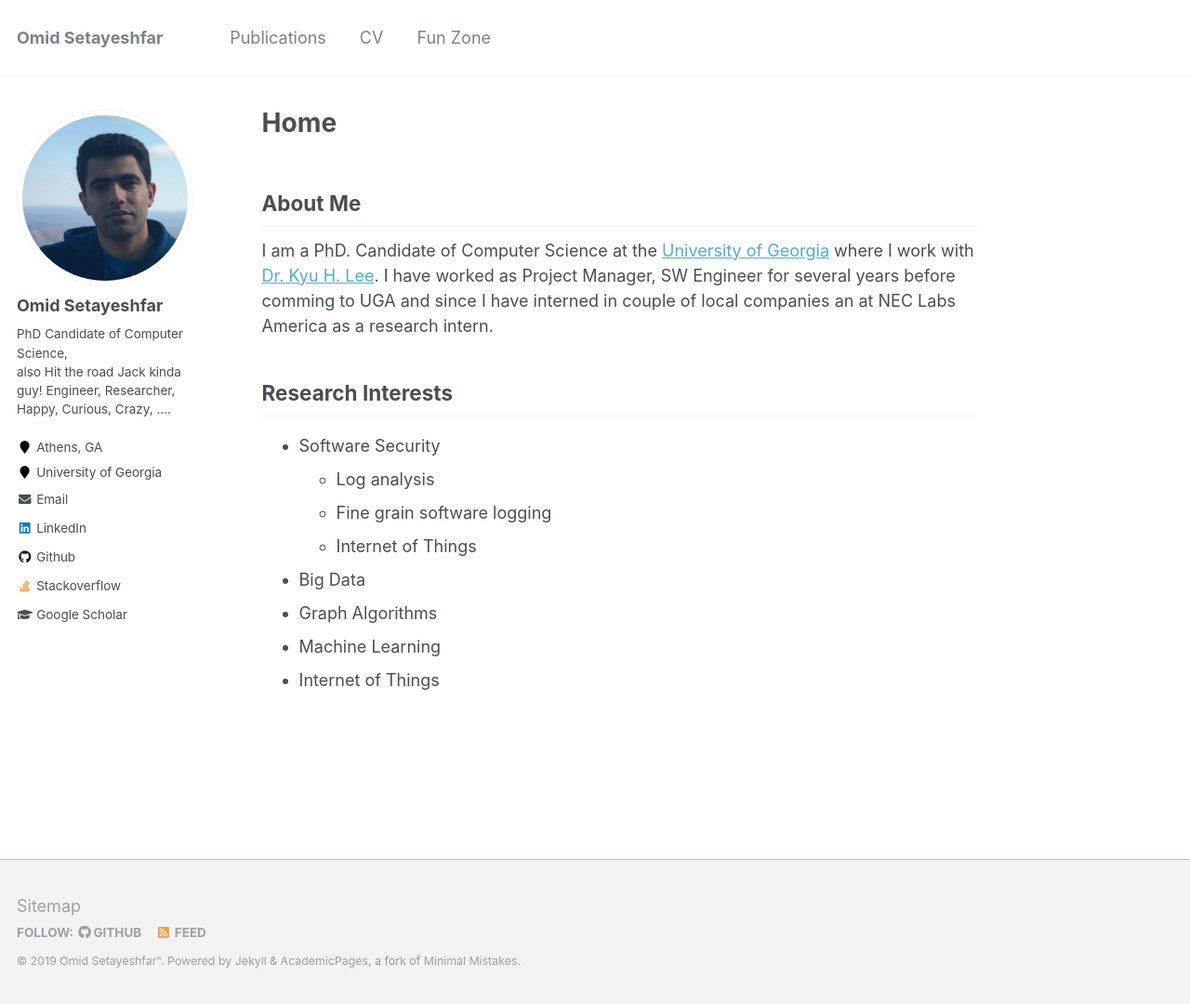
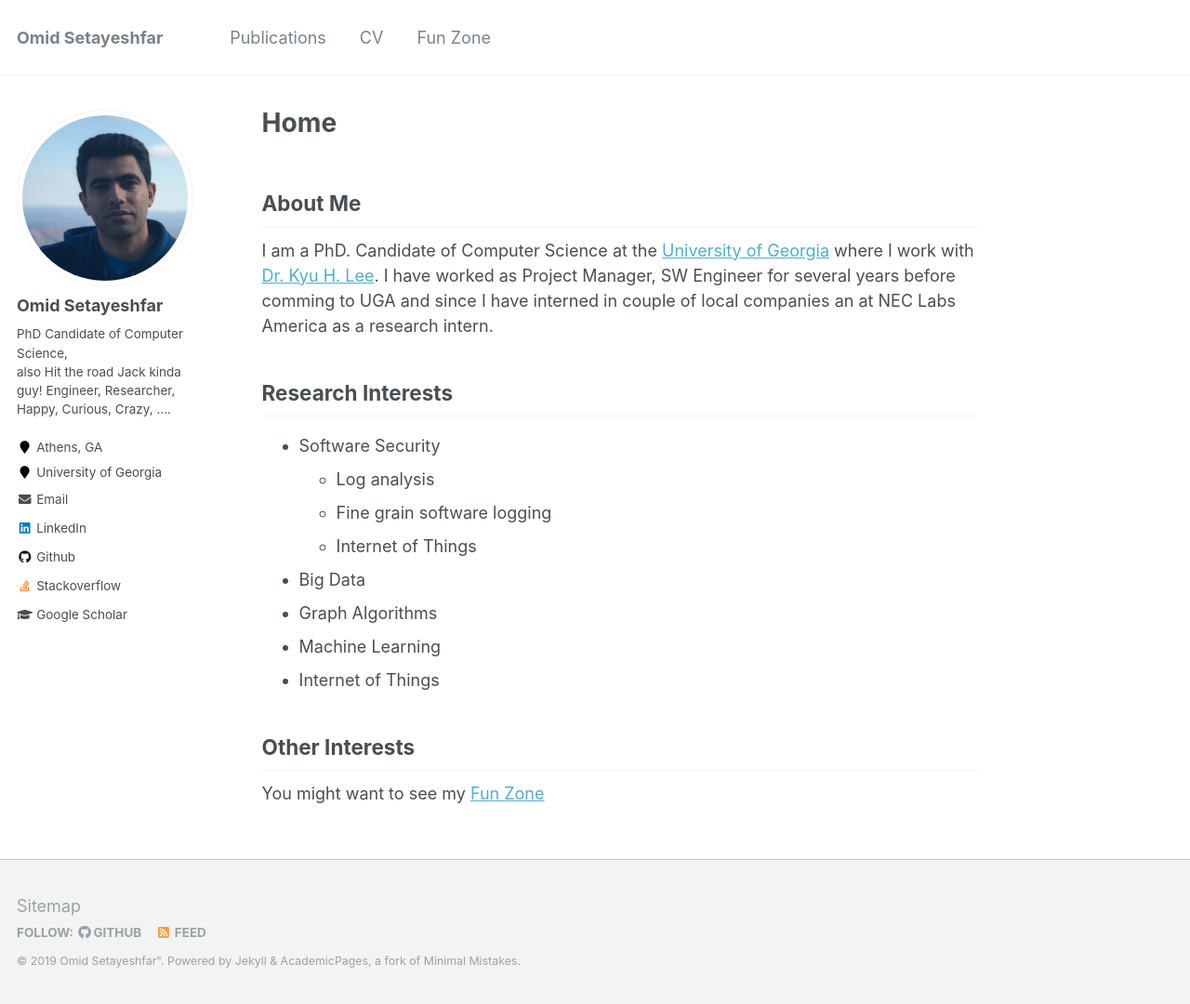
Before and after one commit to omid-s/omid-s.github.io, a Jekyll site: the page built from _pages/about.md, in a window 1280 px wide and 1080 px high. Shown: the whole window at 93% size. Built offline with Jekyll 4.4.1, drawn with Linux system fonts in a browser that asks for light colours.

Commit message:
adds other interests

```diff
--- a/_pages/about.md
+++ b/_pages/about.md
@@ -7,6 +7,9 @@ redirect_from:
   - /about/
   - /about.html
 ---
+
+{% include base_path %}
+
 
 ## About Me
 
@@ -23,3 +26,8 @@ I am a PhD. Candidate of Computer Science at the [University of Georgia](cs.uga.
 * Graph Algorithms
 * Machine Learning
 * Internet of Things
+
+
+## Other Interests
+
+You might want to see my [Fun Zone]({{base_path}}/fun/)
```
